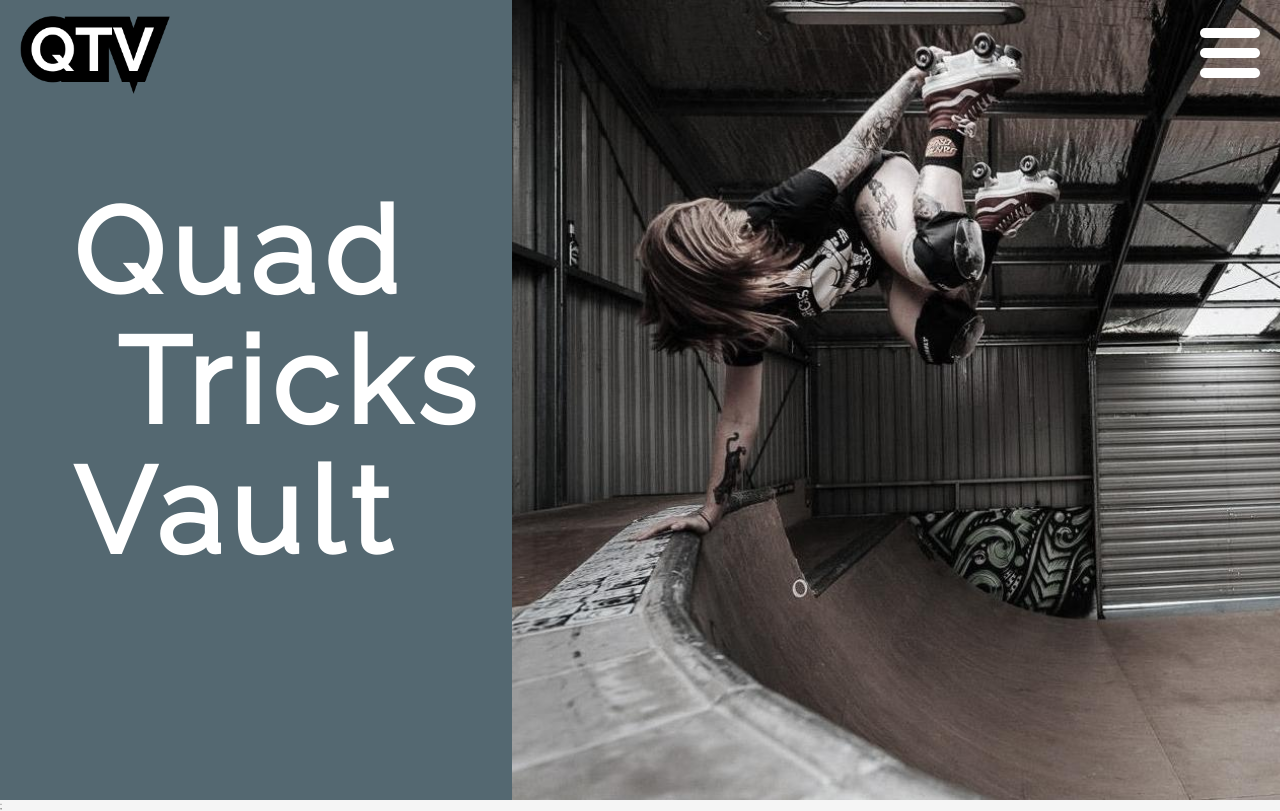
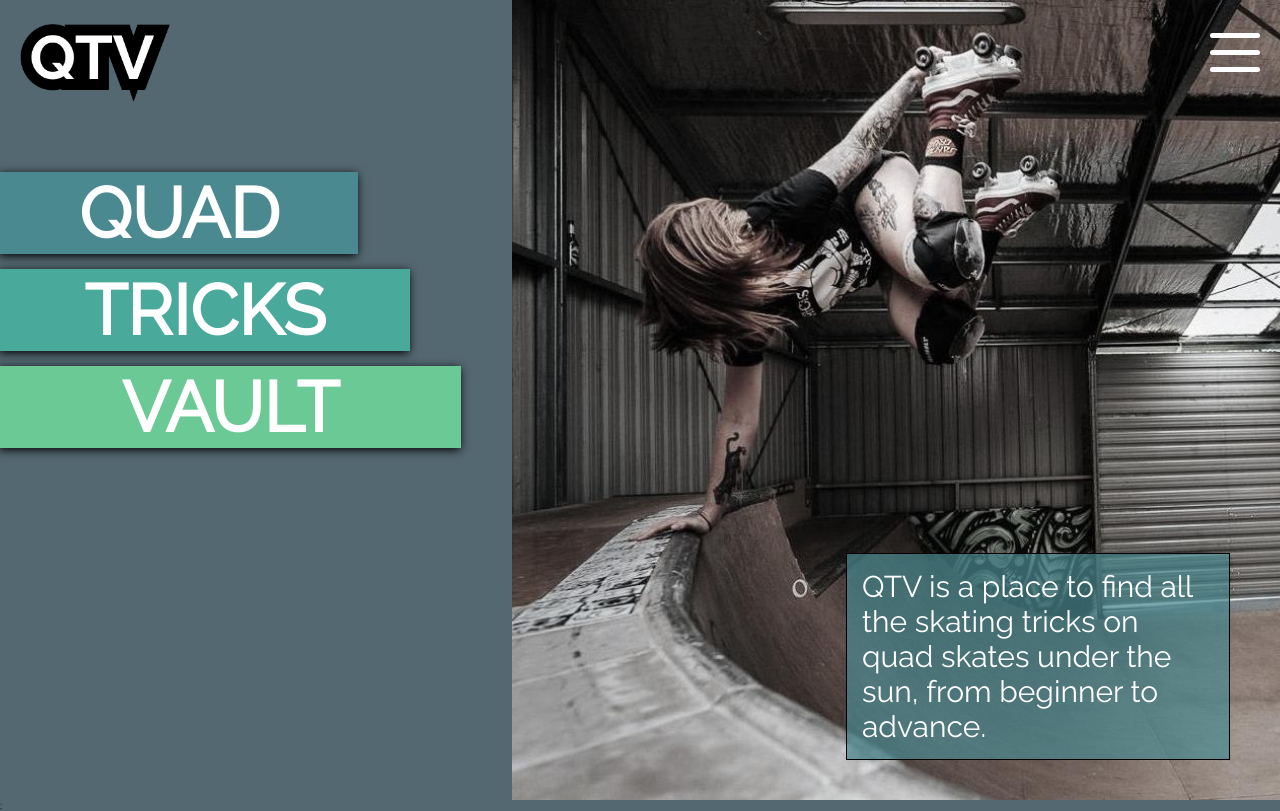
Before and after one commit to steff-dz/web-qtv, a Next.js app: page / in a window 1280 px wide. Built offline with nearby package versions, Linux system fonts and the light colour scheme.

Commit message:
finished styling the landing pg

```diff
--- a/components/NavigationBar/Burger/index.jsx
+++ b/components/NavigationBar/Burger/index.jsx
@@ -17,8 +17,8 @@ const Burger = () => {
 };
 
 const StyledBurger = styled.div`
-  width: 6rem;
-  height: 6rem;
+  width: 5rem;
+  height: 5rem;
   /* position: fixed; */
   /* top: 0px;
   right: 0px; */
@@ -29,7 +29,7 @@ const StyledBurger = styled.div`
 
   div {
     width: 100%;
-    height: 1rem;
+    height: 0.5rem;
     background-color: ${({ open }) => (open ? "#ccc" : "#fff")};
     border-radius: 10px;
     transform-origin: 1px;
--- a/components/NavigationBar/index.jsx
+++ b/components/NavigationBar/index.jsx
@@ -36,7 +36,7 @@ const Logo = styled.span`
   font-size: 7rem;
   font-weight: bold; */
   img {
-    padding-top: 5%;
+    padding-top: 15%;
     width: 150px;
   }
 
--- a/pages/index.js
+++ b/pages/index.js
@@ -13,12 +13,23 @@ function Home() {
       </Head>
       <Wrapper>
         <HeroContainer />
+        <MessageContainer>
+          QTV is a place to find all the skating tricks on quad skates under the
+          sun, from beginner to advance.
+        </MessageContainer>
         <NavigationBar />
+
         <MainBase>
           <div>
-            <h1>Quad</h1>
-            <h1>Tricks</h1>
-            <h1>Vault</h1>
+            <span>
+              <h1>QUAD</h1>
+            </span>
+            <span>
+              <h1>TRICKS</h1>
+            </span>
+            <span>
+              <h1>VAULT</h1>
+            </span>
           </div>
         </MainBase>
       </Wrapper>
@@ -30,6 +41,7 @@ const Wrapper = styled.div`
   background-color: #546871;
   height: 100vh;
   overflow: hidden;
+  position: relative;
 `;
 
 const HeroContainer = styled.div`
@@ -44,29 +56,61 @@ const HeroContainer = styled.div`
 
 const MainBase = styled.main`
   /* border: 3px solid pink; */
-  display: flex;
+  /* display: flex;
   flex-direction: column;
   align-items: center;
+  justify-content: center; */
   height: 100%;
   width: 40%;
 
   div {
-    padding-top: 20%;
     /* border: 1px solid purple; */
-    width: fit-content;
+    margin-top: 17%;
+    width: 100%;
+    display: flex;
+    flex-direction: column;
+    gap: 15px;
+
+    span {
+      width: 70%;
+      background-color: #4b8990;
+
+      box-shadow: -1px 2px 9px 0px #000000;
+      &:nth-child(2) {
+        background-color: #49aa9c;
+        width: 80%;
+      }
+      &:nth-child(3) {
+        background-color: #6bc996;
+        width: 90%;
+      }
+    }
 
     h1 {
       font-family: ${(props) => props.theme.titleFont};
-      font-size: 12rem;
+      font-size: 7rem;
       color: white;
+      text-align: center;
       /* border: 1px solid orange; */
-      letter-spacing: 8px;
-      line-height: 13rem;
+      /* letter-spacing: 5px;
+      line-height: 10rem; */
       &:nth-child(2) {
-        padding-left: 12%;
       }
     }
   }
+`;
+
+const MessageContainer = styled.p`
+  border: 1px solid black;
+  background-color: rgb(75, 137, 144, 0.7);
+  color: white;
+  width: 30%;
+  height: fit-content;
+  padding: 1.5rem;
+  position: absolute;
+  bottom: 40px;
+  right: 50px;
+  font-size: 3rem;
 `;
 
 // const BackgroundImg = styled.div`;
--- a/styles/globals.css
+++ b/styles/globals.css
@@ -18,5 +18,5 @@ body {
 
 body {
   font-family: "Raleway", "Open Sans", sans-serif;
-  background-color: whitesmoke;
+  background-color: #546871;
 }
```
